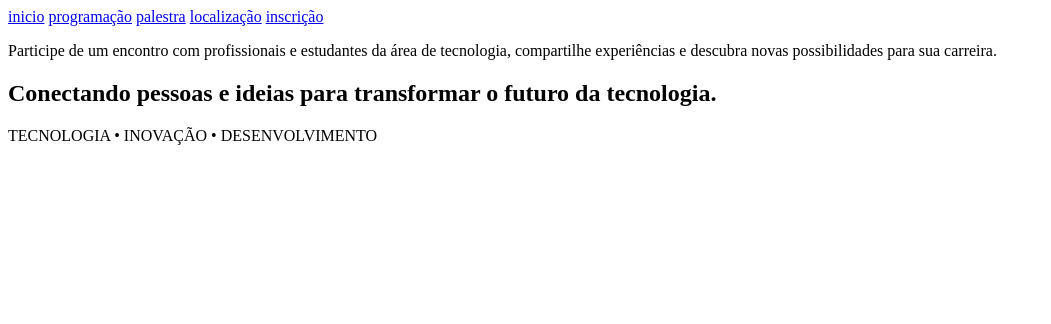
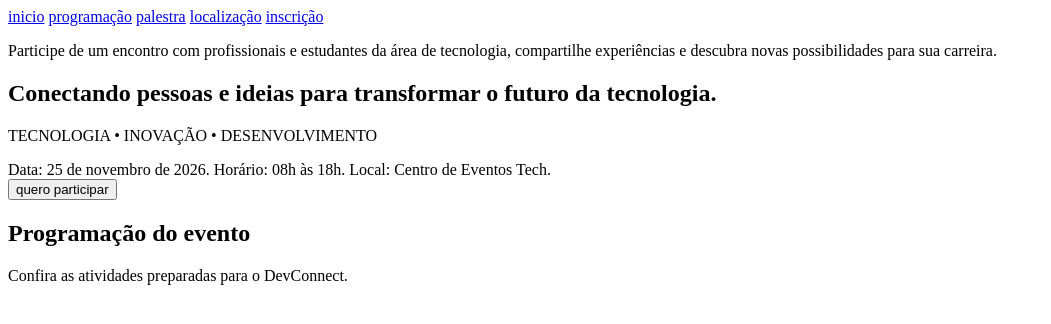
Before and after one commit to leticiavprado-ai/Shell_devconnect, a plain HTML site: page index.html in a window 1280 px wide. Shown: the whole page, without its empty margins (0-1051 px from the left). Drawn offline with Linux system fonts and the light colour scheme.

Commit message:
feat: implementado section e button

```diff
--- a/index.html
+++ b/index.html
@@ -8,7 +8,7 @@
 </head>
 <body>
 <header>
-
+    <footer>
     <nav id="inicio">
 <a href="#inicio">inicio</a>
 <a href="#programacao">programação</a>
@@ -23,7 +23,20 @@ carreira.
 </p>
  <h1 id="titulo1">Conectando pessoas e ideias para transformar o futuro da tecnologia.</h1>
 <p id="texto2">TECNOLOGIA • INOVAÇÃO • DESENVOLVIMENTO</p>
+<div id=""></div>
 </section>
+<section>
+Data: 25 de novembro de 2026.
+ Horário: 08h às 18h.
+Local: Centro de Eventos Tech.
+</section>
+<button>quero participar</button>
+</footer>
+<section>
+    <h2>Programação do evento</h2>
+    <p>Confira as atividades preparadas para o DevConnect.</p>
+</section>
+
 </header>
 </body>
 </html>
```
